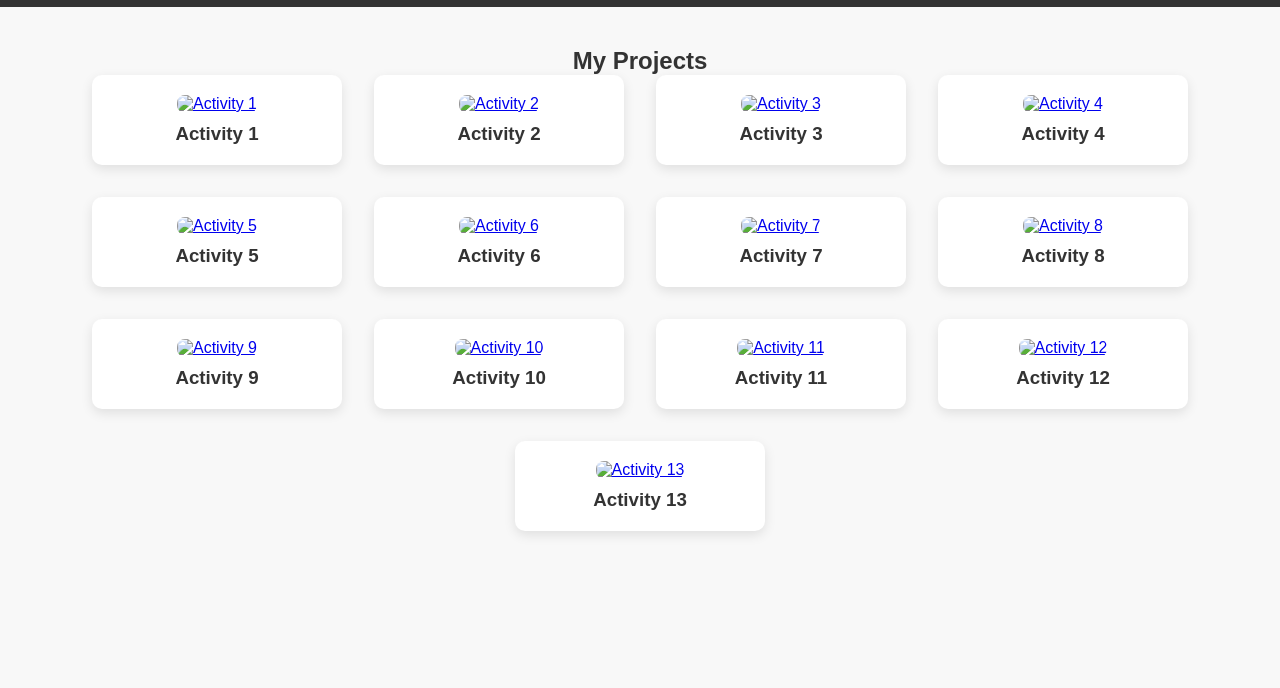
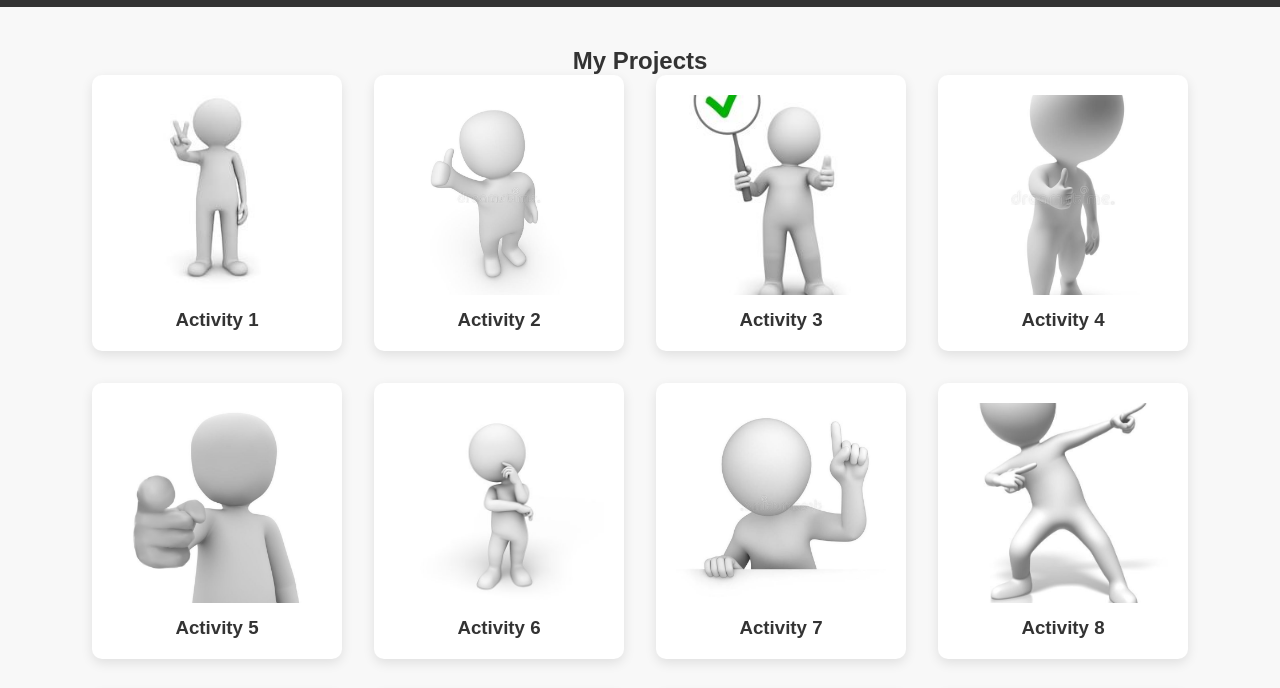
Before and after one commit to dendennnnn/Website-Final, a plain HTML site: page Portfolio.html in a window 1280 px wide. Shown: the part 41-729 px from the top of the page. Drawn offline with Linux system fonts and the light colour scheme.

Commit message:
Update Portfolio.html

```diff
--- a/Portfolio.html
+++ b/Portfolio.html
@@ -33,21 +33,21 @@
 
     <div class="card">
       <a href="activities/act1.html" target="_blank">
-        <img src="pic/12.jpg" alt="Activity 1">
+        <img src="12.jpg" alt="Activity 1">
       </a>
       <h3>Activity 1</h3>
     </div>
 
     <div class="card">
       <a href="activities/act2.html" target="_blank">
-        <img src="pic/13.jpg" alt="Activity 2">
+        <img src="13.jpg" alt="Activity 2">
       </a>
       <h3>Activity 2</h3>
     </div>
 
     <div class="card">
       <a href="activities/act3.html" target="_blank">
-        <img src="pic/Ok.jpg" alt="Activity 3">
+        <img src="Ok.jpg" alt="Activity 3">
       </a>
       <h3>Activity 3</h3>
 
@@ -55,63 +55,63 @@
 
     <div class="card">
         <a href="activities/act4.html" target="_blank">
-          <img src="pic/15.jpg" alt="Activity 4">
+          <img src="15.jpg" alt="Activity 4">
         </a>
         <h3>Activity 4</h3>
       </div>
 
       <div class="card">
         <a href="activities/act5.html" target="_blank">
-          <img src="pic/16.jpg" alt="Activity 5">
+          <img src="16.jpg" alt="Activity 5">
         </a>
         <h3>Activity 5</h3>
       </div>
 
       <div class="card">
         <a href="activities/act6.html" target="_blank">
-          <img src="pic/17.jpg" alt="Activity 6">
+          <img src="17.jpg" alt="Activity 6">
         </a>
         <h3>Activity 6</h3>
       </div>
 
       <div class="card">
         <a href="activities/act7.html" target="_blank">
-          <img src="pic/18.jpg" alt="Activity 7">
+          <img src="18.jpg" alt="Activity 7">
         </a>
         <h3>Activity 7</h3>
       </div>
 
       <div class="card">
         <a href="activities/act8.html" target="_blank">
-          <img src="pic/19.jpg" alt="Activity 8">
+          <img src="19.jpg" alt="Activity 8">
         </a>
         <h3>Activity 8</h3>
       </div>
 
       <div class="card">
         <a href="activities/act9.html" target="_blank">
-          <img src="pic/20.jpg" alt="Activity 9">
+          <img src="20.jpg" alt="Activity 9">
         </a>
         <h3>Activity 9</h3>
       </div>
 
       <div class="card">
         <a href="activities/act10.html" target="_blank">
-          <img src="pic/21.jpg" alt="Activity 10">
+          <img src="21.jpg" alt="Activity 10">
         </a>
         <h3>Activity 10</h3>
       </div>
 
       <div class="card">
         <a href="activities/act11.html" target="_blank">
-          <img src="pic/22.jpg" alt="Activity 11">
+          <img src="22.jpg" alt="Activity 11">
         </a>
         <h3>Activity 11</h3>
       </div>
 
       <div class="card">
         <a href="activities/act12.html" target="_blank">
-          <img src="pic/23.jpg
+          <img src="23.jpg
           " alt="Activity 12">
         </a>
         <h3>Activity 12</h3>
@@ -119,7 +119,7 @@
 
       <div class="card">
         <a href="activities/act13.html" target="_blank">
-          <img src="pic/good.jpg" alt="Activity 13">
+          <img src="good.jpg" alt="Activity 13">
         </a>
         <h3>Activity 13</h3>
       </div>
```
